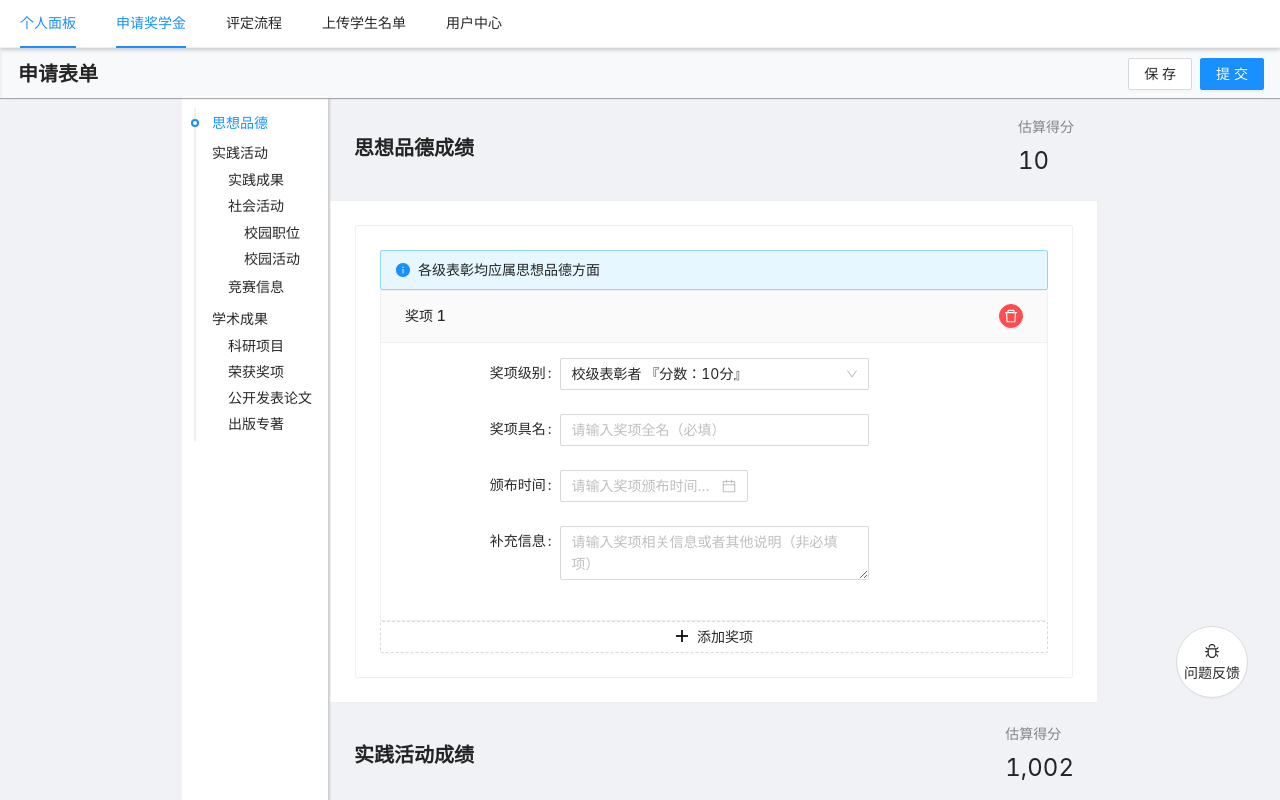
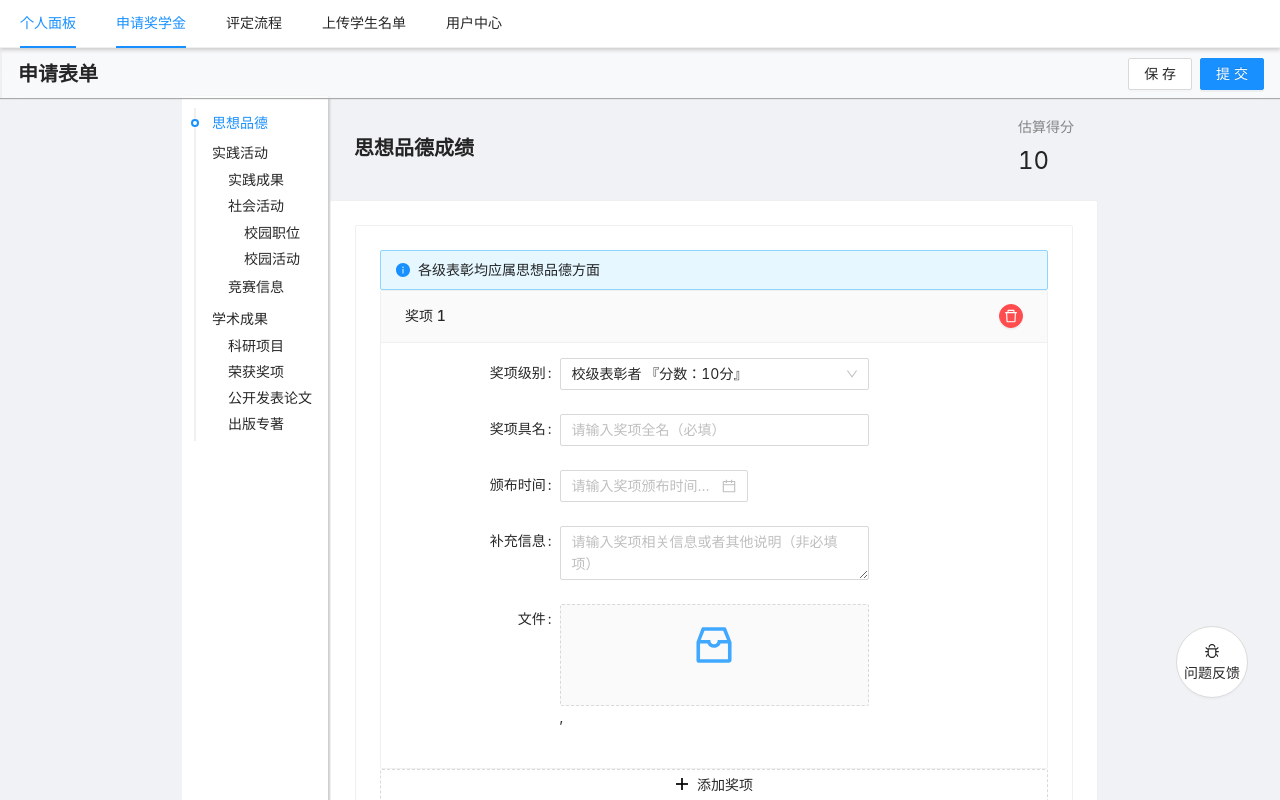
Before and after one commit to blus-personal-product/xupt-scholarship-fe, a React (Vite) app: page /apply/form in a window 1280 px wide. Shown: the top 800 px of the page. Built offline with nearby package versions, Linux system fonts and the light colour scheme.

Commit message:
feat(form component): upload

```diff
--- /dev/null
+++ b/src/components/upload-dragger/index.tsx
@@ -0,0 +1,58 @@
+// 需要后端配置跨域以及进行Options的预连接请求处理
+import { DraggerProps } from 'antd/lib/upload';
+import { Form, FormItemProps, message, Upload } from 'antd';
+import * as React from 'react';
+import { InboxOutlined } from '@ant-design/icons';
+import { UploadFile } from 'antd/lib/upload/interface';
+
+const dragProps: DraggerProps = {
+  name: 'file',
+  multiple: true,
+  method: "POST",
+  action: 'http://localhost:8096/upload/single',
+};
+
+interface IProps extends React.PropsWithChildren<{}> {
+  formProps?: FormItemProps;
+}
+
+const UploadDragger: React.FC<IProps> = (props) => {
+  const { children, formProps } = props;
+  const [fileList, setFileList] = React.useState<UploadFile[]>([])
+  const onChange: DraggerProps['onChange'] = (info) => {
+    const { status } = info.file;
+    const tempFileList = info.fileList;
+    if (status === 'done') {
+      tempFileList.forEach(file => {
+        file.url = file.response?.data;
+      })
+    } else if (status === 'error') {
+      message.error(`${info.file.name} file upload failed.`);
+    }
+    setFileList([...tempFileList]);
+  }
+  return (
+    <Form.Item
+      {...formProps}
+    >
+      <Upload.Dragger
+        {...dragProps}
+        fileList={fileList}
+        onChange={onChange}
+      >
+        <p className="ant-upload-drag-icon">
+          <InboxOutlined />
+        </p>
+        {children}
+      </Upload.Dragger>,
+    </Form.Item>
+  );
+};
+
+UploadDragger.defaultProps = {
+  formProps: {
+    noStyle: true
+  }
+}
+
+export default UploadDragger;
--- a/src/pages/application/pages/application-form/components/moral-form/index.tsx
+++ b/src/pages/application/pages/application-form/components/moral-form/index.tsx
@@ -6,10 +6,11 @@ import { Form, Input, Select, DatePicker, Card, FormProps } from 'antd';
 import { moralScoreList, MoralScoreItem } from '../../config/moral.config';
 import FormHeader from '../form-header';
 import { FormValue } from '../../types/form';
-import { validateMessages, disabledFormCurrentDate, requiredRule, baseFormConf } from '@/config/form';
+import { disabledFormCurrentDate, requiredRule, baseFormConf } from '@/config/form';
 import FormListSkeleton from '../form-list-skeleton';
 import useScoreMap from '../../hooks/use-score-map';
 import { useApplicationContext } from '../../context/application.context';
+import UploadDragger from '@/components/upload-dragger';
 
 type MoralFormItemValue = {
   level: MoralScoreItem['level'];
@@ -69,6 +70,8 @@ const MoralForm: React.FC<IProps> = (props) => {
       setScore(currScore);
     }
   }
+
+
   return (
     <section id="moral-form">
       <FormHeader
@@ -133,6 +136,12 @@ const MoralForm: React.FC<IProps> = (props) => {
                       placeholder="请输入奖项相关信息或者其他说明（非必填项）"
                     />
                   </Form.Item>
+                  <UploadDragger
+                    formProps={{
+                      label: "文件",
+                      name: [field.name, "files"]
+                    }}
+                  />
                 </React.Fragment>
               )
             }
```
